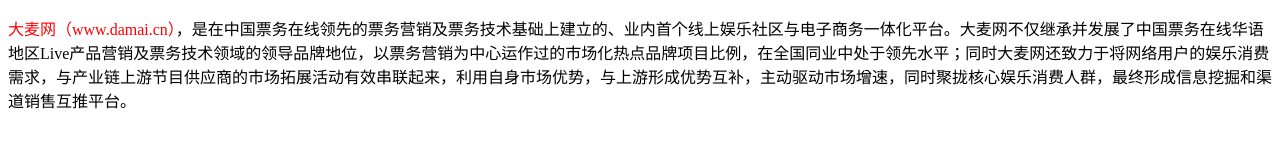
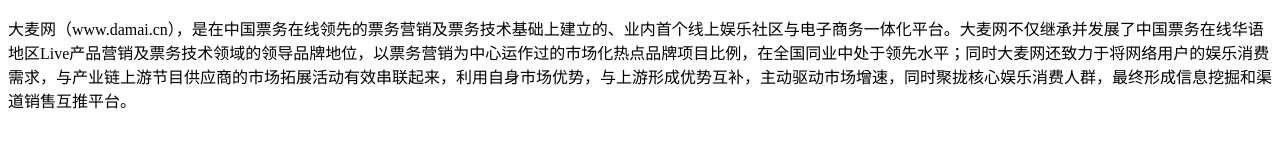
Before and after one commit to a917464280/html-css, a plain HTML site: page 2017.5.18/code/选择符的权值.html in a window 1280 px wide. Drawn offline with Linux system fonts and the light colour scheme.

Commit message:
修改笔记

```diff
--- a/2017.5.18/code/选择符的权值.html
+++ b/2017.5.18/code/选择符的权值.html
@@ -5,7 +5,7 @@
     <title>选择符的权值</title>
     <style>
         span{
-            color: red !important;
+            color: red;
         }
 
         .damai {
@@ -20,9 +20,14 @@
     </style>
 </head>
 <body>
-<!--标签的权值是1，类选择符的权值是10，ID的权值最高是100-->
+<!--标签的权值是1，类选择符的权值是10，ID的权值最高是100,!important是1000-->
 
-<p><span class="damai" id="damai">大麦网（www.damai.cn）</span>，是在中国票务在线领先的票务营销及票务技术基础上建立的、业内首个线上娱乐社区与电子商务一体化平台。大麦网不仅继承并发展了中国票务在线华语地区Live产品营销及票务技术领域的领导品牌地位，以票务营销为中心运作过的市场化热点品牌项目比例，在全国同业中处于领先水平；同时大麦网还致力于将网络用户的娱乐消费需求，与产业链上游节目供应商的市场拓展活动有效串联起来，利用自身市场优势，与上游形成优势互补，主动驱动市场增速，同时聚拢核心娱乐消费人群，最终形成信息挖掘和渠道销售互推平台。</p>
+<p><span class="damai" id="damai" style="color: #005ea7">大麦网（www.damai.cn）</span>，是在中国票务在线领先的票务营销及票务技术基础上建立的、业内首个线上娱乐社区与电子商务一体化平台。大麦网不仅继承并发展了中国票务在线华语地区Live产品营销及票务技术领域的领导品牌地位，以票务营销为中心运作过的市场化热点品牌项目比例，在全国同业中处于领先水平；同时大麦网还致力于将网络用户的娱乐消费需求，与产业链上游节目供应商的市场拓展活动有效串联起来，利用自身市场优势，与上游形成优势互补，主动驱动市场增速，同时聚拢核心娱乐消费人群，最终形成信息挖掘和渠道销售互推平台。</p>
+
+<script>
+    document.getElementById('damai').style.color = "#000";
+
+</script>
 
 </body>
 </html>
```
Also changed, not shown: 2017.5.18/code/rem.html (+4 -10 lines), 2017.5.18/code/rem1.html (+0 -6 lines), 2017.5.18/code/样式优先级.html (+2 -2 lines), 2017.5.18/code/背景用法.html (+1 -0 lines), 2017.5.18/code/选择器.html (+3 -3 lines), 1 other file.
